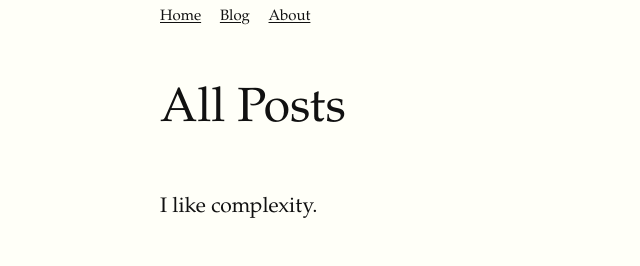
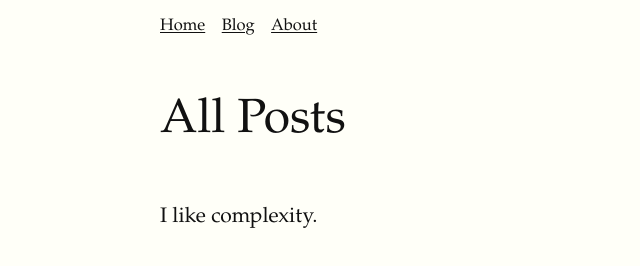
Before and after one commit to ekattsim/website, a plain HTML site: page blog/index.html in a window 1280 px wide. Shown: the whole page, without its empty margins (0-640 px from the left). Drawn offline with Linux system fonts and the light colour scheme; a web font is replaced by a local one.

Commit message:
add nav-header styling(custom.css) and file-rename

```diff
--- a/blog/index.html
+++ b/blog/index.html
@@ -4,6 +4,7 @@
         <meta charset="utf-8"/>
         <title>Aesbetic's Blog</title>
         <link rel="stylesheet" href="../css/tufte.css"/>
+        <link rel="stylesheet" href="../css/custom.css"/>
         <meta name="viewport" content="width=device-width, initial-scale=1">
     </head>
 
@@ -11,8 +12,8 @@
         <header>
             <nav>
                 <a href="../index.html">Home</a>
-                <a href="./index.html" style="margin-left: 1rem;">Blog</a>
-                <a href="../about/index.html" style="margin-left: 1rem;">About</a>
+                <a href="./index.html">Blog</a>
+                <a href="../about/index.html">About</a>
             </nav>
         </header>
 
--- /dev/null
+++ b/css/custom.css
@@ -0,0 +1,11 @@
+@charset "UTF-8";
+
+nav {
+    margin-top: 1.1rem;
+    display: flex;
+    gap: 1.1rem;
+}
+
+nav > a {
+    font-size: 1.1rem;
+}
```
Also changed, not shown: about/index.html (+4 -3 lines), index.html (+4 -3 lines).
